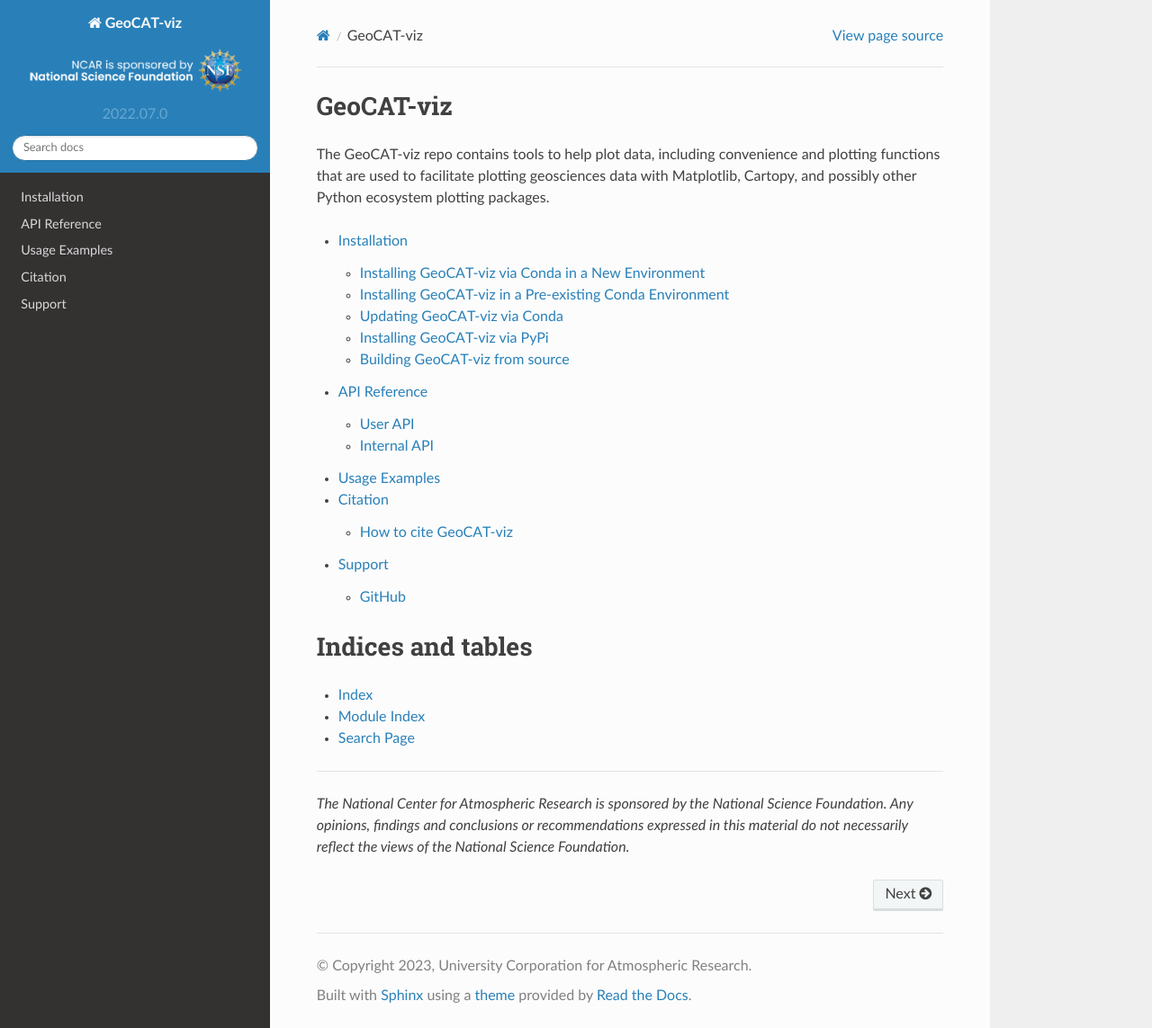
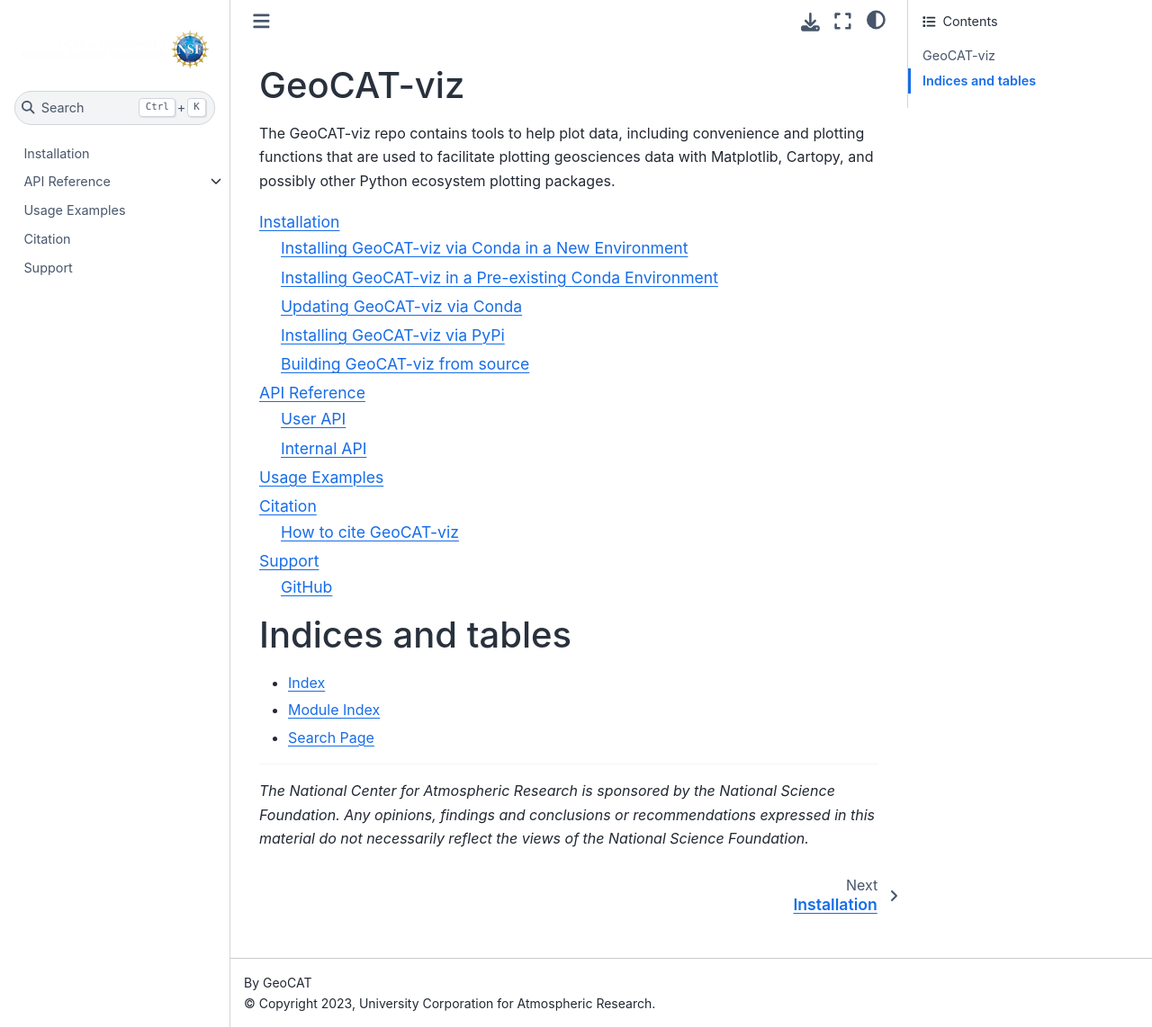
Before and after one commit to NCAR/geocat-viz, a Sphinx documentation site: the page built from docs/index.rst, in a window 1280 px wide and 1143 px high. Shown: the whole window at 90% size. Built offline with Sphinx 7.4.7 and the Sphinx Book theme 1.1.4, drawn with Linux system fonts in a browser that asks for light colours.

Commit message:
sphinx book doc theme
Signed-off-by: pilotchute <akootz@ucar.edu>

```diff
--- a/docs/conf.py
+++ b/docs/conf.py
@@ -99,9 +99,9 @@
 if on_rtd:
     html_theme = 'default'
 else:
-    import sphinx_rtd_theme
-    html_theme = 'sphinx_rtd_theme'
-    html_theme_path = [sphinx_rtd_theme.get_html_theme_path()]
+    import sphinx_book_theme
+    html_theme = 'sphinx_book_theme'
+    html_theme_path = [sphinx_book_theme.get_html_theme_path()]
 
 # Add any paths that contain custom static files (such as style sheets) here,
 # relative to this directory. They are copied after the builtin static files,
--- a/docs/user_api/index.rst
+++ b/docs/user_api/index.rst
@@ -40,4 +40,4 @@
 
    geocat.viz.set_vector_density
 
-   geocat.viz.util.get_skewt_vars
+   geocat.viz.get_skewt_vars
```
Also changed, not shown: 1 other file.
